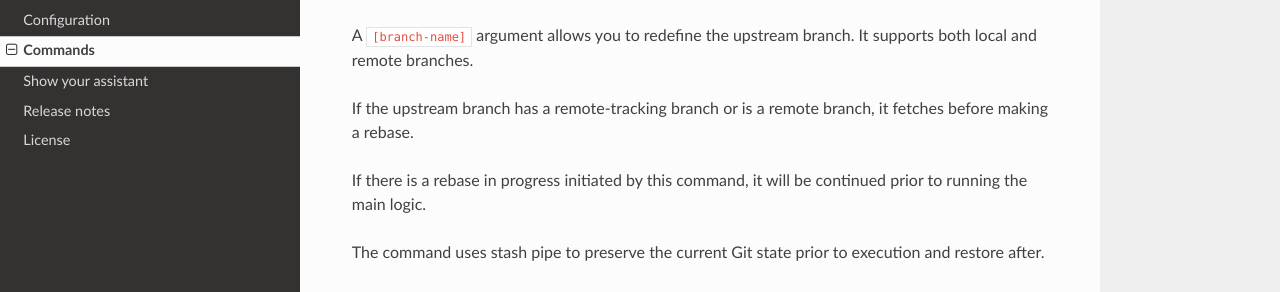
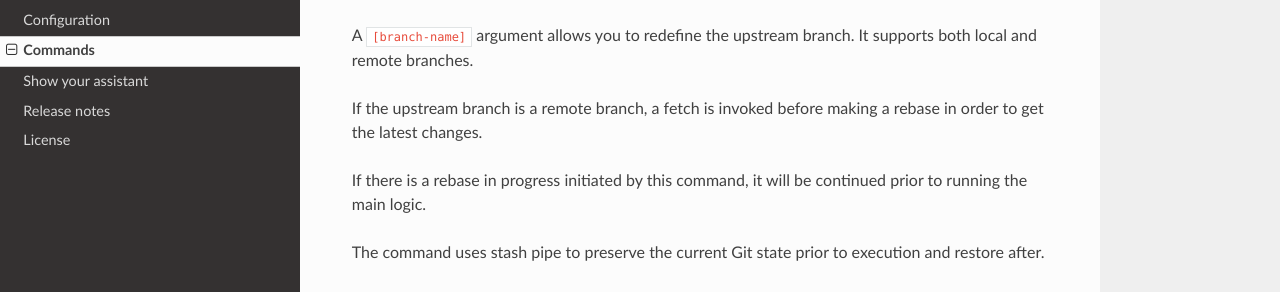
Before and after one commit to bees-hive/elegant-git, an MkDocs documentation site: the page built from docs/commands.md, in a window 1280 px wide and 900 px high, scrolled down 2552 px. Shown: the part 159-451 px from the top of the window. Built offline with MkDocs 1.6.1, drawn with Linux system fonts in a browser that asks for light colours; nearby versions of some CDN libraries.

Commit message:
Actualize work based on what a user requests
The logic of replacing a local branch with its remote-tracking one
confuses. This means that `git actualize-work feature-3` does a rebase
of `origin/feature-3` instead of `feature-3` branch.

This change removes such logic. And now, the rebase will use a given
branch or a default development one only.

```diff
--- a/docs/commands.md
+++ b/docs/commands.md
@@ -145,8 +145,8 @@ upstream branch is the default development branch.
 A `[branch-name]` argument allows you to redefine the upstream branch. It
 supports both local and remote branches.
 
-If the upstream branch has a remote-tracking branch or is a remote branch, it
-fetches before making a rebase.
+If the upstream branch is a remote branch, a fetch is invoked before making
+a rebase in order to get the latest changes.
 
 If there is a rebase in progress initiated by this command, it will be
 continued prior to running the main logic.
```
Also changed, not shown: 2 other files.
